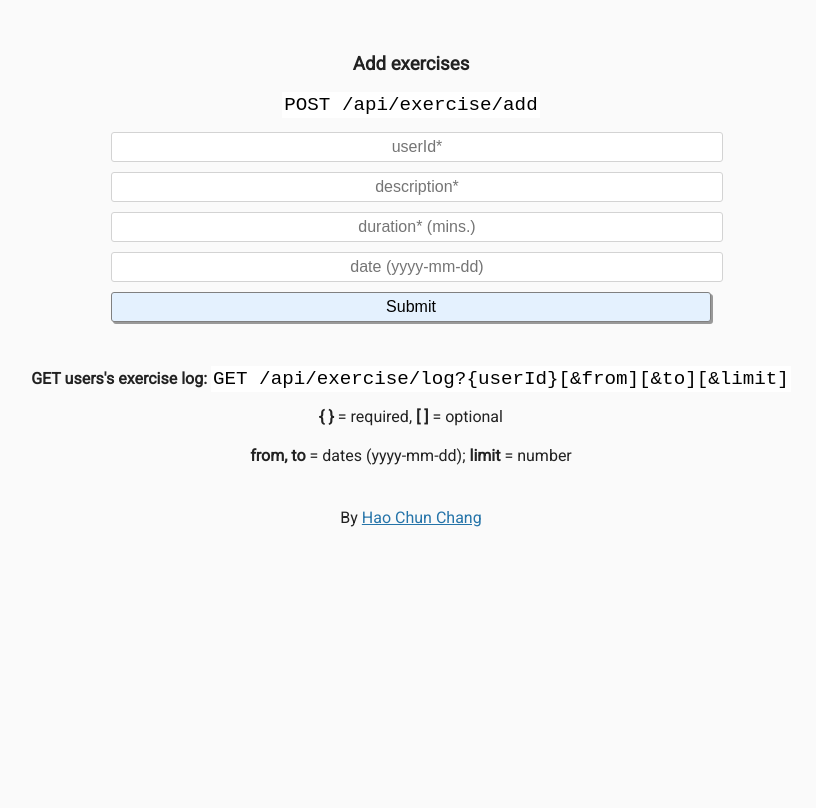
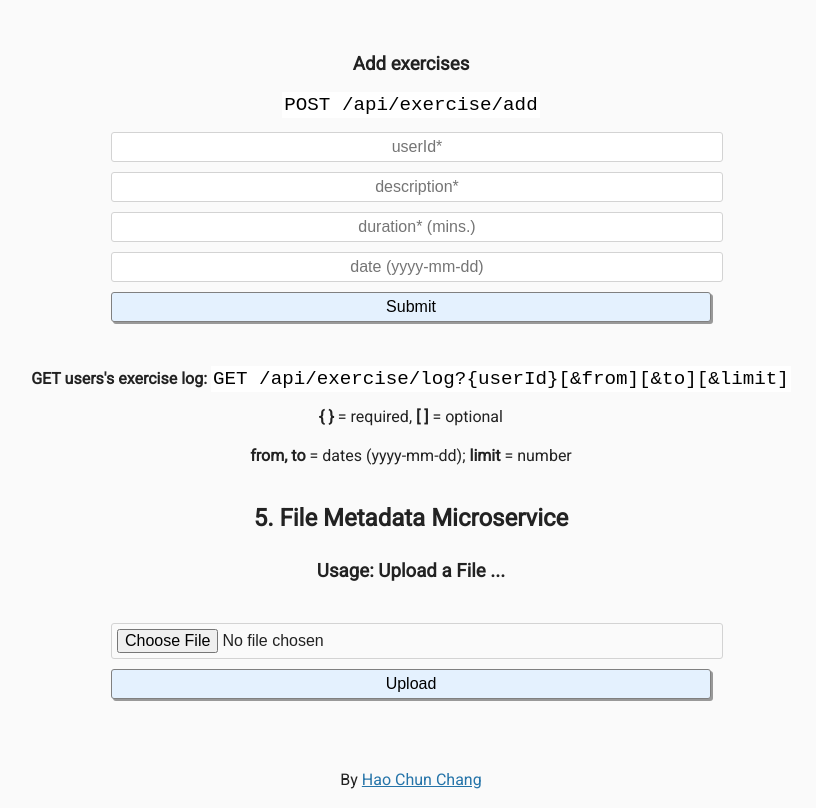
Before and after one commit to haochunchang/node-express-microservices, a website: page views/index.html in a window 1280 px wide. Shown: the part 1455-2263 px from the top of the page, without its empty margins (229-1045 px from the left). Before the commit the page ends 2001 px from the top, so only its background shows below. Drawn offline with Linux system fonts and the light colour scheme.

Commit message:
Update ci.yaml and add file metadata (untested)

```diff
--- a/package.json
+++ b/package.json
@@ -13,7 +13,8 @@
 		"dotenv": "^8.2.0",
 		"express": "^4.12.4",
 		"js-sha1": "^0.6.0",
-		"mongoose": "^5.11.14"
+		"mongoose": "^5.11.14",
+		"multer": "^1.4.2"
 	},
 	"repository": {
 		"type": "git",
--- a/src/routes.js
+++ b/src/routes.js
@@ -19,5 +19,7 @@ router.route('/exercise/user/:name').get(exercise.getUserByName);
 router.route('/exercise/add').post(exercise.addExercise);
 router.route('/exercise/log').get(exercise.getFullExercise);
 
+var file_analyzer = require('./api/file_analyzer');
+router.route('/fileanalyze').post(file_analyzer.getFileMetadata);
 
 module.exports = router;
--- a/views/index.html
+++ b/views/index.html
@@ -75,6 +75,18 @@
       <p><strong>{ }</strong> = required, <strong>[ ]</strong> = optional</p>
       <p><strong>from, to</strong> = dates (yyyy-mm-dd); <strong>limit</strong> = number</p>
     </div>
+    <div class="container">
+      <h2>5. File Metadata Microservice</h2>
+
+      <h3>Usage: Upload a File ...</h3>
+      <div class="view">
+        <h4 id="output"></h4>
+        <form enctype="multipart/form-data" method="POST" action="/api/fileanalyze">
+          <input id="inputfield" type="file" name="upfile">
+          <input id="button" type="submit" value="Upload">
+        </form>
+      </div>
+    </div>
     <footer class="footer">
       <p>
         By <a href="https://github.com/haochunchang/node-express-microservices">Hao Chun Chang</a>
```
Also changed, not shown: .github/workflows/ci.yaml, 1 other file.
